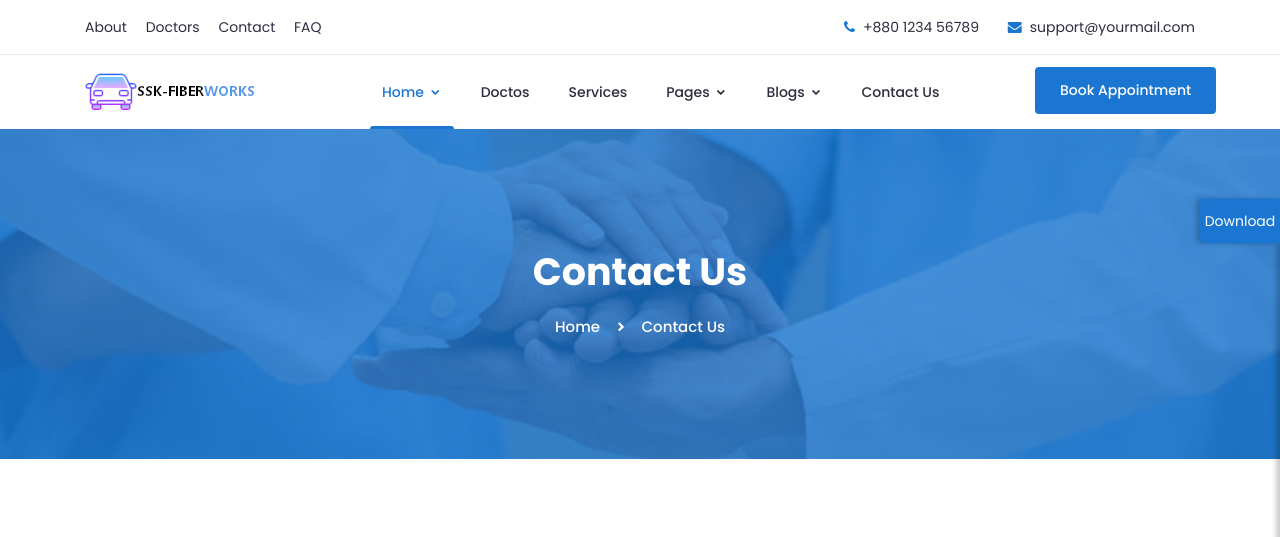
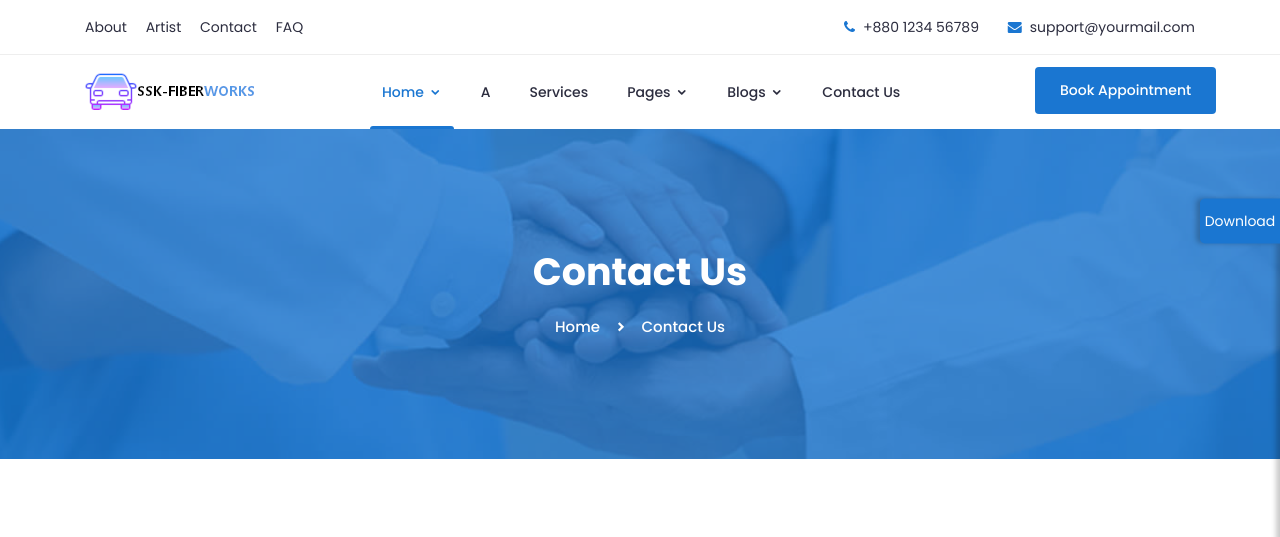
Before and after one commit to ImBobot/mockup-ssk, a plain HTML site: page contact.html in a window 1280 px wide. Shown: the top 537 px of the page. Drawn offline with Linux system fonts and the light colour scheme; some packages are replaced by stand-ins of ours; a script that the page names is missing.

Commit message:
Update contact.html

```diff
--- a/contact.html
+++ b/contact.html
@@ -87,7 +87,7 @@
 							<!-- Contact -->
 							<ul class="top-link">
 								<li><a href="#">About</a></li>
-								<li><a href="#">Doctors</a></li>
+								<li><a href="#">Artist</a></li>
 								<li><a href="#">Contact</a></li>
 								<li><a href="#">FAQ</a></li>
 							</ul>
@@ -130,7 +130,7 @@
 													<li><a href="index.html">Home Page 1</a></li>
 												</ul>
 											</li>
-											<li><a href="#">Doctos </a></li>
+											<li><a href="#">a </a></li>
 											<li><a href="#">Services </a></li>
 											<li><a href="#">Pages <i class="icofont-rounded-down"></i></a>
 												<ul class="dropdown">
```
